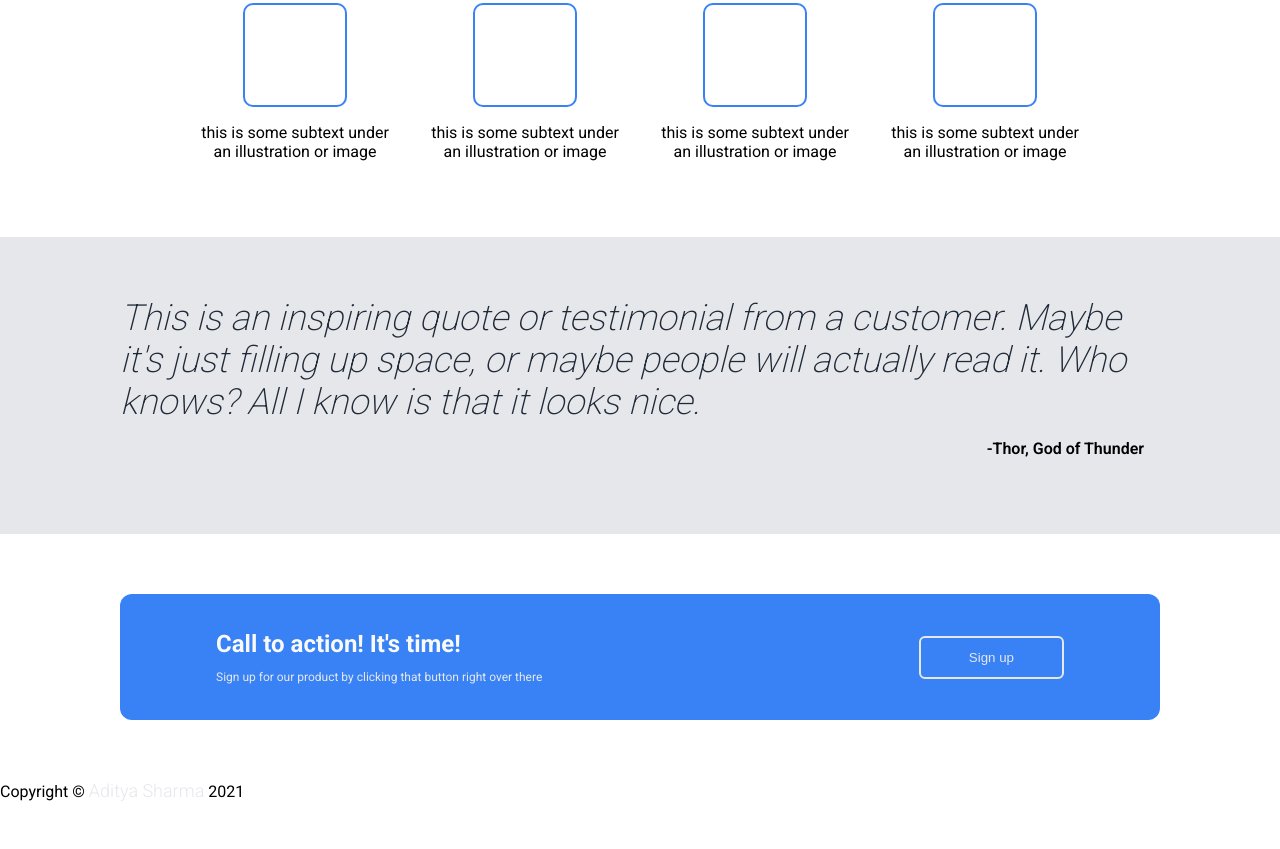
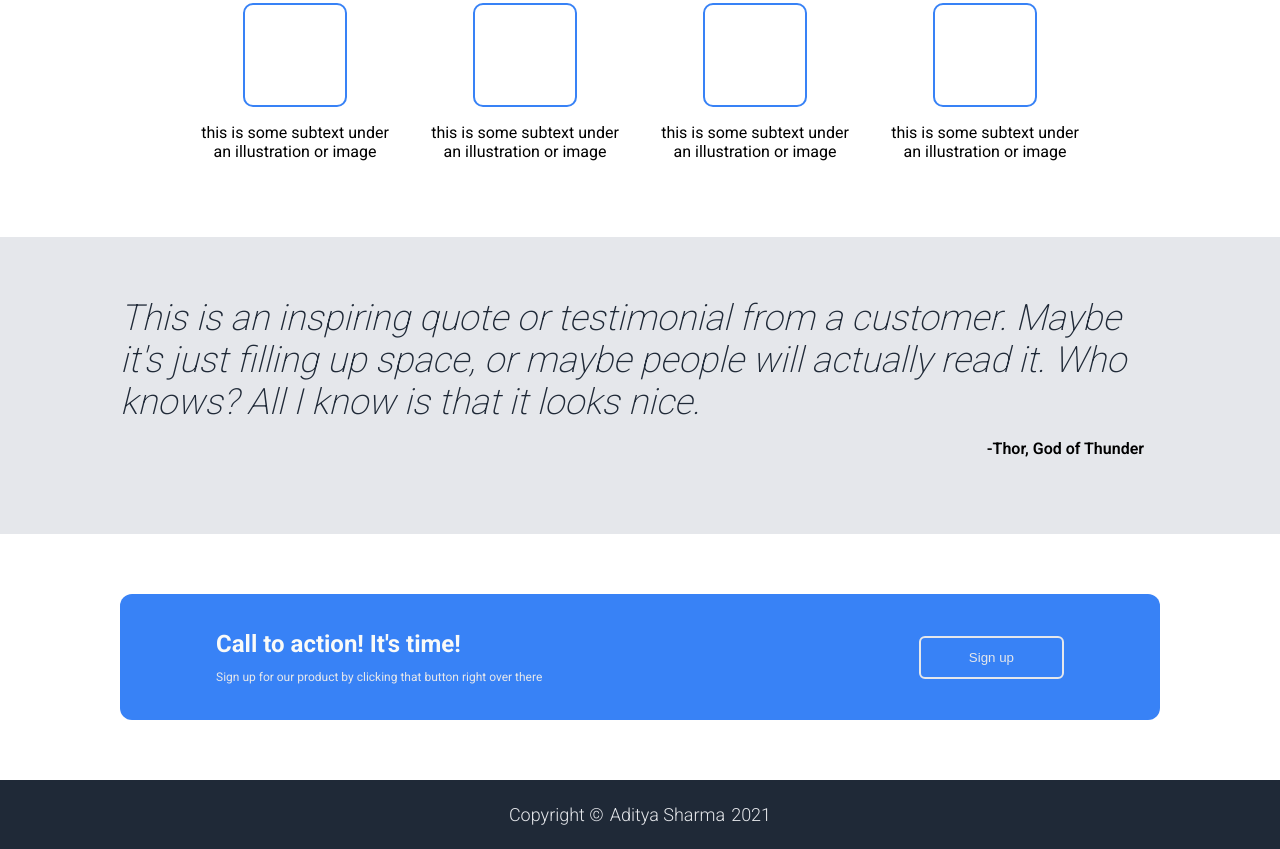
Before and after one commit to AdityaS256/odin-landing-page, a plain HTML site: page index.html in a window 1280 px wide. Shown: the part 741-1590 px from the top of the page. Before the commit the page ends 1542 px from the top, so only its background shows below. Drawn offline with Linux system fonts and the light colour scheme.

Commit message:
Style Footer

```diff
--- a/styles.css
+++ b/styles.css
@@ -199,3 +199,20 @@ button
     border: 2px solid #e5e7eb;
     box-sizing: border-box;
 }
+
+.footer
+{
+    padding: 24px 120px;
+    background-color: #1f2937;
+    display: flex;
+    justify-content: center;
+    text-decoration: none;
+    color: #e5e7eb;
+    font-size: 18px;
+    font-weight: 300;
+}
+
+.footer > a
+{
+    margin: 0px 6px;
+}
```
